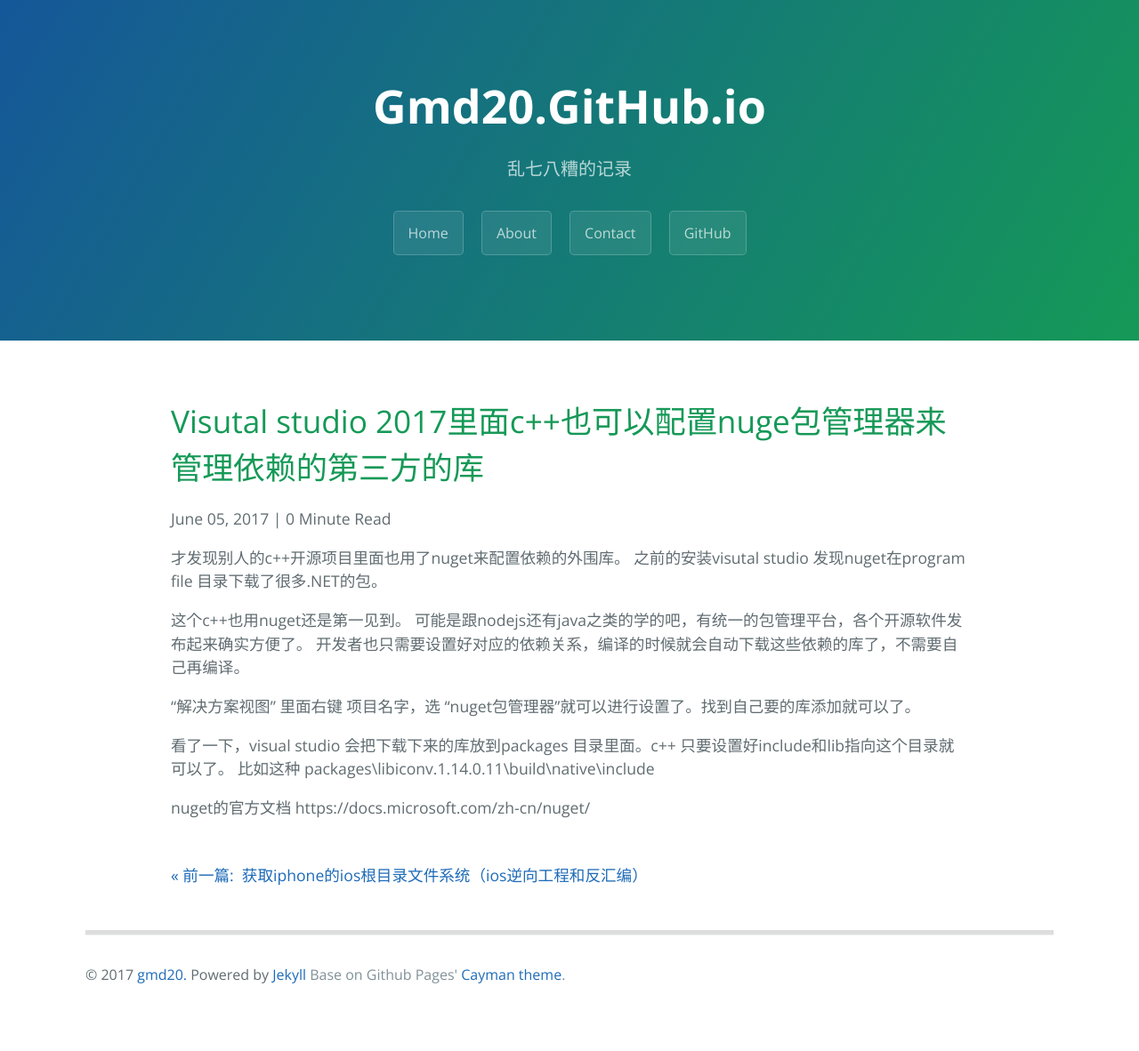
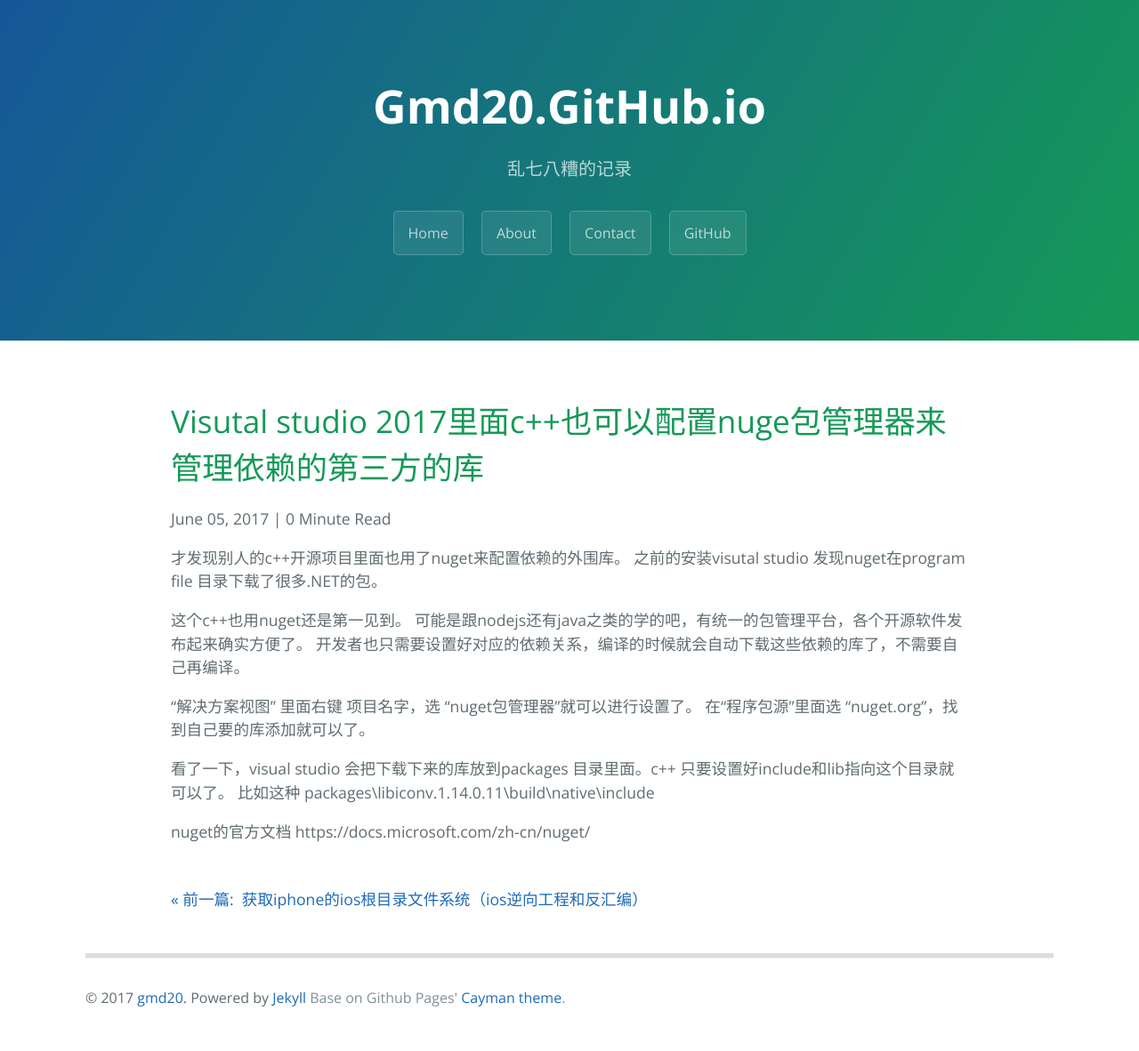
Before and after one commit to gmd20/gmd20.github.io, a Jekyll site: the page built from _posts/2017-06-05-Visutal Studio 2017里面c++也可以配置nuge包管理器来管理依赖的第三方的库.markdown, in a window 1280 px wide. Shown: the whole page at 89% size. Built offline with Jekyll 4.4.1, drawn with Linux system fonts in a browser that asks for light colours; Markdown is read by kramdown in place of the engine named in the settings; comment, search, counter and statistics services are not loaded; before the commit the page ends 1156 px from its top, so only the background shows below that.

Commit message:
Update 2017-06-05-Visutal Studio 2017里面c++也可以配置nuge包管理器来管理依赖的第三方的库.markdown

```diff
--- a/_posts/2017-06-05-Visutal Studio 2017里面c++也可以配置nuge包管理器来管理依赖的第三方的库.markdown
+++ b/_posts/2017-06-05-Visutal Studio 2017里面c++也可以配置nuge包管理器来管理依赖的第三方的库.markdown
@@ -4,7 +4,7 @@
 这个c++也用nuget还是第一见到。 可能是跟nodejs还有java之类的学的吧，有统一的包管理平台，各个开源软件发布起来确实方便了。
 开发者也只需要设置好对应的依赖关系，编译的时候就会自动下载这些依赖的库了，不需要自己再编译。
 
-“解决方案视图” 里面右键 项目名字，选 “nuget包管理器”就可以进行设置了。找到自己要的库添加就可以了。
+“解决方案视图” 里面右键 项目名字，选 “nuget包管理器”就可以进行设置了。 在“程序包源”里面选 “nuget.org”，找到自己要的库添加就可以了。
 
 看了一下，visual studio 会把下载下来的库放到packages 目录里面。c++ 只要设置好include和lib指向这个目录就可以了。
 比如这种 packages\libiconv.1.14.0.11\build\native\include
```
